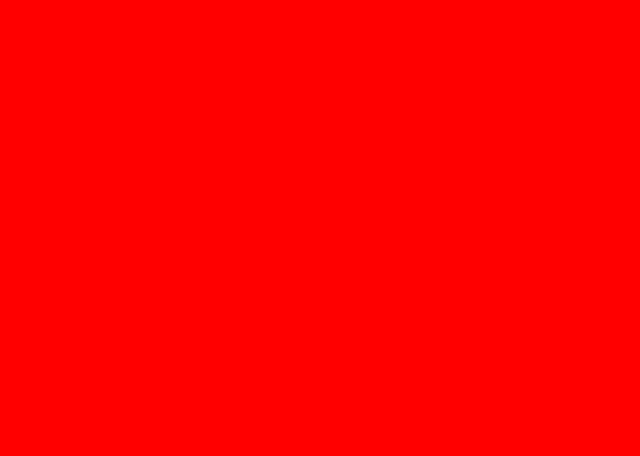
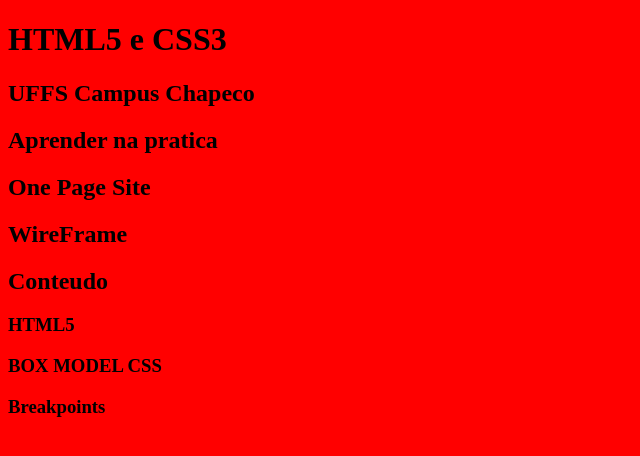
Before and after one commit to tedescovinicius/html5cc3, a plain HTML site: page index.html in a window 1280 px wide. Shown: the whole page, without its empty margins (0-640 px from the left). Drawn offline with Linux system fonts and the light colour scheme.

Commit message:
Semanda e tags

```diff
--- a/index.html
+++ b/index.html
@@ -11,6 +11,36 @@
         <link rel="stylesheet" href="style.css">
     </head>
     <body>
+        <!-- Cabeçalho -->
+        <header>
+            <!-- Destaque -->
+        </header>
+        <main>
+            <h1>HTML5 e CSS3</h1>
+            <h2>UFFS Campus Chapeco</h2>
+        </main>
+        <!-- Sobre  -->
+        <section>
+            <h2>Aprender na pratica</h2>
+        </section>
+        <!-- OnPage -->
+        <section>
+            <h2>One Page Site</h2>
+        </section>
+        <!-- WireFrame -->
+        <section>
+            <h2>WireFrame</h2>
+        </section>
+        <!-- Conteudo -->
+        <section>
+            <h2>Conteudo</h2>
+            <h3>HTML5</h3>
+            <h3>BOX MODEL CSS</h3>
+            <h3>Breakpoints</h3>
+        </section>
+        <!-- Rodape -->
+        <footer>
 
+        </footer>
     </body>
 </html>
```
Also changed, not shown: SemanticaHTML/SemanticaBasica.PNG (added). Lines whose indentation alone changed are shown as unchanged.
